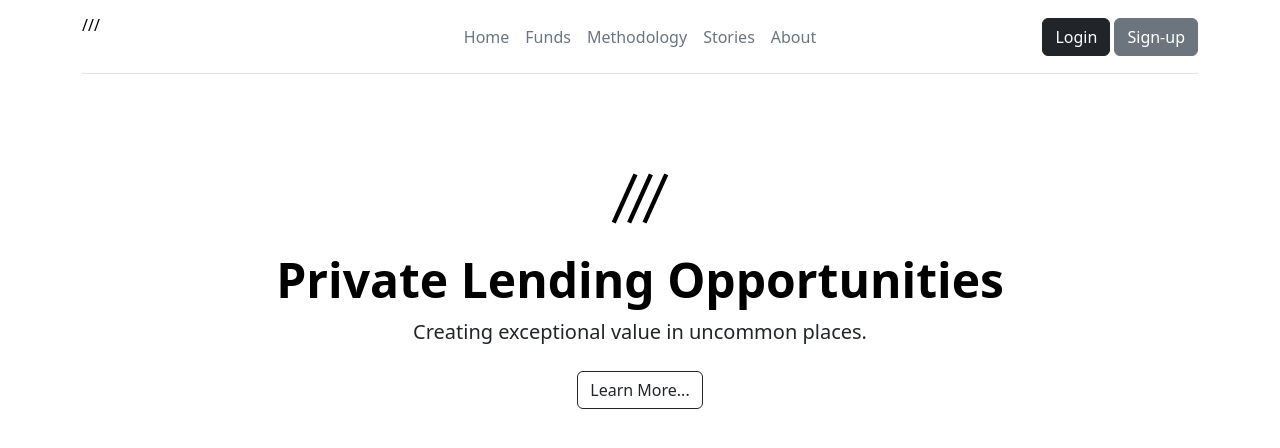
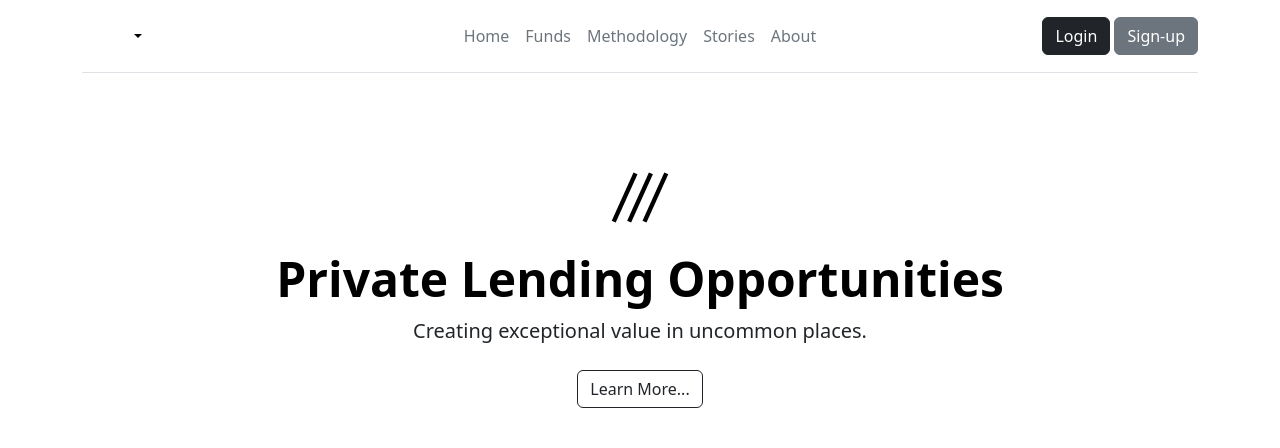
Before and after one commit to jrutzen/thetresorgroup.github.io, a plain HTML site: page index.html in a window 1280 px wide. Drawn offline with nearby package versions, Linux system fonts and the light colour scheme.

Commit message:
Update index.html

```diff
--- a/index.html
+++ b/index.html
@@ -6,7 +6,7 @@
     <meta name="viewport" content="width=device-width, initial-scale=1">
     <meta name="description" content="">
     <title>The Trésor Group</title>
-    <link rel="icon" type="image/x-icon" href="/bars.svg">
+    <link rel="icon" type="image/png" href="/bars.png">
 
     <script src="https://cdn.jsdelivr.net/npm/bootstrap@5.3.2/dist/js/bootstrap.min.js"></script>
     <link rel="stylesheet" href="https://cdn.jsdelivr.net/npm/bootstrap@5.3.2/dist/css/bootstrap.min.css">
@@ -97,10 +97,8 @@
 <div class="container">
     <header class="d-flex flex-wrap align-items-center justify-content-center justify-content-md-between py-3 mb-4 border-bottom">
       <div class="col-md-3 mb-2 mb-md-0">
-        <a href="/" class="d-inline-flex link-body-emphasis text-decoration-none">
-            <svg height="35" width="35">
-              <text x="0" y="15" fill="dark">///</text>
-            </svg>
+        <a href="#" class="d-flex align-items-center col-lg-4 mb-2 mb-lg-0 link-body-emphasis text-decoration-none dropdown-toggle" data-bs-toggle="dropdown" aria-expanded="false">
+          <svg class="bi me-2" width="40" height="32"><text>///</text></svg>
         </a>
       </div>
 
```
